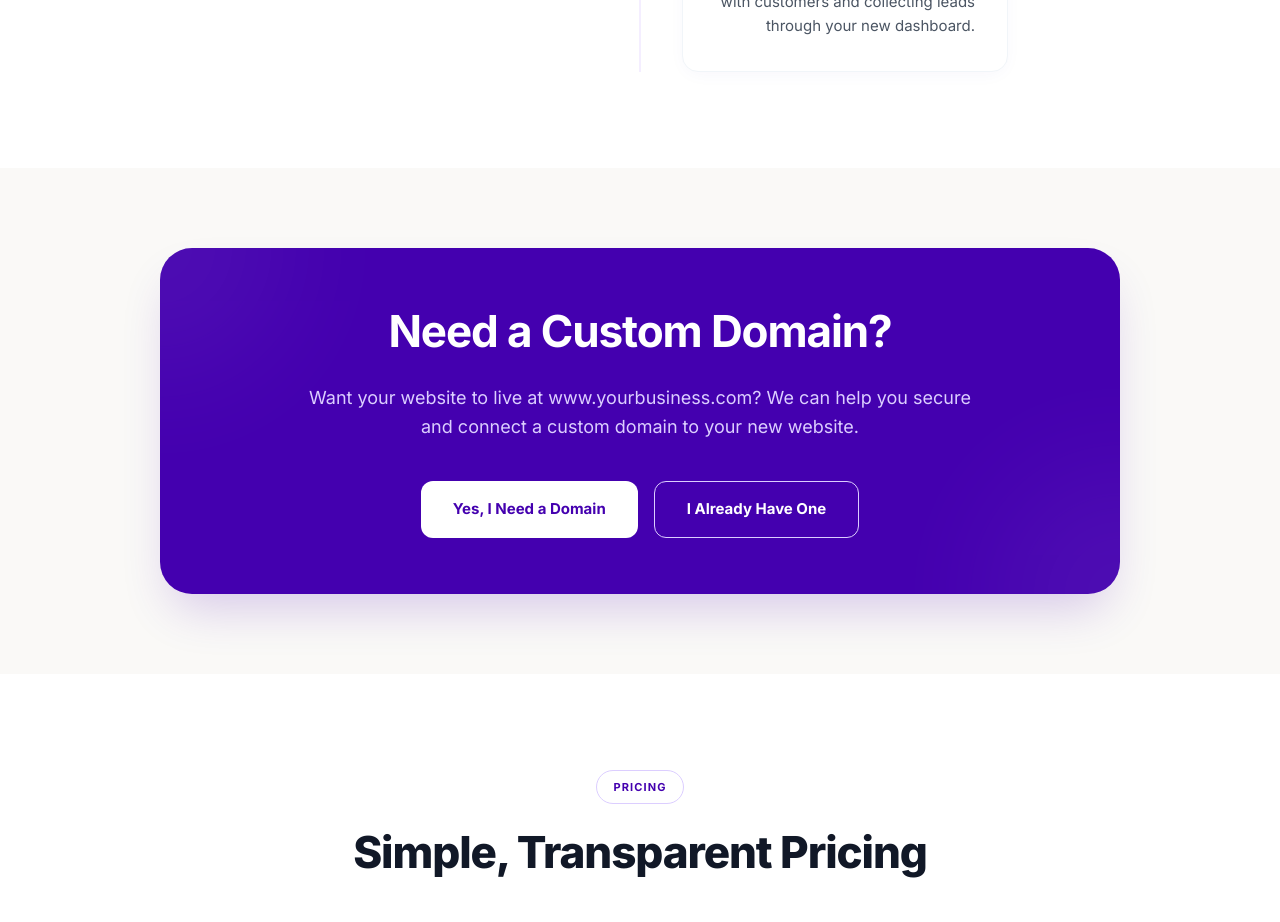
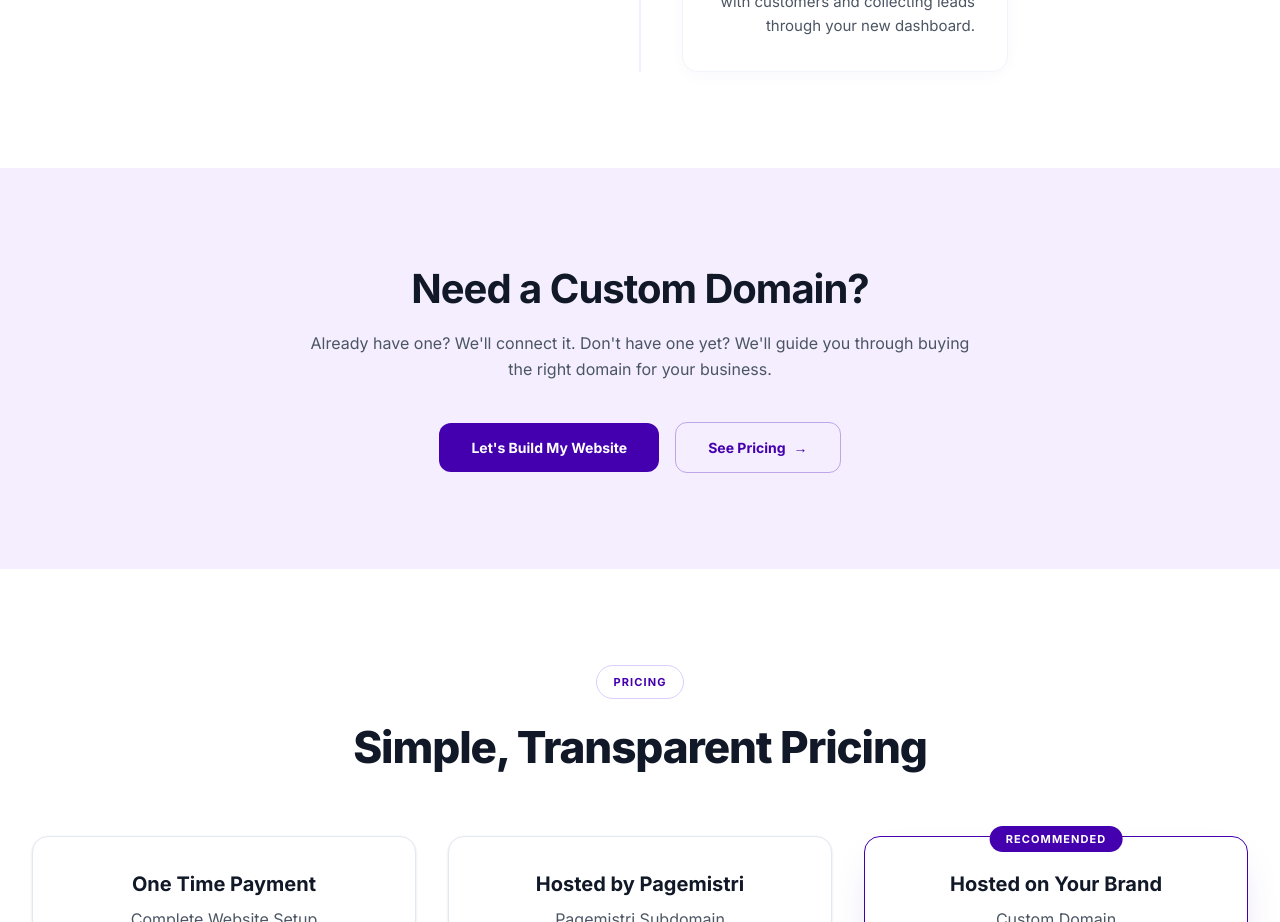
Before and after one commit to zehracodes29/landingpage, a React (Vite) app in the folder pagemistri-landing/: page / in a window 1280 px wide. Shown: the part 4780-5702 px from the top of the page. Built offline with nearby package versions, Linux system fonts and the light colour scheme.

Commit message:
refactor: update DomainCTA component UI, styles, and call-to-action messaging

```diff
--- a/pagemistri-landing/src/components/DomainCTA/DomainCTA.jsx
+++ b/pagemistri-landing/src/components/DomainCTA/DomainCTA.jsx
@@ -3,34 +3,27 @@ import { motion } from 'framer-motion';
 
 const DomainCTA = () => {
   return (
-    <section className="py-20 bg-[#FAF9F7]">
-      <div className="max-w-5xl mx-auto px-6 lg:px-8">
+    <section className="py-24 bg-[#F4EEFF]">
+      <div className="max-w-4xl mx-auto px-6 lg:px-8 text-center">
         <motion.div
-          initial={{ opacity: 0, y: 30 }}
+          initial={{ opacity: 0, y: 20 }}
           whileInView={{ opacity: 1, y: 0 }}
           viewport={{ once: true }}
           transition={{ duration: 0.6 }}
-          className="bg-[#4400AF] rounded-[2rem] p-10 md:p-14 text-center relative overflow-hidden shadow-2xl shadow-[#4400AF]/20"
         >
-          {/* Background Glows */}
-          <div className="absolute top-0 left-0 w-64 h-64 bg-white opacity-5 rounded-full blur-3xl -translate-x-1/2 -translate-y-1/2" />
-          <div className="absolute bottom-0 right-0 w-64 h-64 bg-white opacity-5 rounded-full blur-3xl translate-x-1/2 translate-y-1/2" />
-
-          <div className="relative z-10">
-            <h2 className="text-[32px] md:text-[44px] font-bold text-white tracking-tight leading-tight mb-6">
-              Need a Custom Domain?
-            </h2>
-            <p className="text-[#DCCEFF] text-[18px] max-w-2xl mx-auto mb-10 leading-relaxed">
-              Want your website to live at www.yourbusiness.com? We can help you secure and connect a custom domain to your new website.
-            </p>
-            <div className="flex flex-col sm:flex-row gap-4 justify-center">
-              <button className="px-8 py-4 bg-white text-[#4400AF] font-bold text-[15px] rounded-xl hover:bg-[#F4EEFF] hover:shadow-lg hover:-translate-y-0.5 transition-all duration-300">
-                Yes, I Need a Domain
-              </button>
-              <button className="px-8 py-4 bg-transparent border border-[#DCCEFF] text-white font-bold text-[15px] rounded-xl hover:bg-white/10 transition-all duration-300">
-                I Already Have One
-              </button>
-            </div>
+          <h2 className="text-[32px] md:text-[40px] font-bold text-[#111827] tracking-tight leading-tight mb-4">
+            Need a Custom Domain?
+          </h2>
+          <p className="text-[#4B5563] text-[15px] md:text-[16px] max-w-2xl mx-auto mb-10 leading-relaxed">
+            Already have one? We'll connect it. Don't have one yet? We'll guide you through buying the right domain for your business.
+          </p>
+          <div className="flex flex-col sm:flex-row gap-4 justify-center items-center">
+            <button className="w-full sm:w-auto px-8 py-3.5 bg-[#4400AF] text-white font-bold text-[14px] rounded-xl hover:bg-[#35008a] hover:shadow-lg hover:-translate-y-0.5 transition-all duration-300">
+              Let's Build My Website
+            </button>
+            <button className="w-full sm:w-auto px-8 py-3.5 bg-transparent border border-[#4400AF]/30 text-[#4400AF] font-bold text-[14px] rounded-xl hover:bg-[#4400AF]/5 transition-all duration-300 flex items-center justify-center gap-2">
+              See Pricing <span aria-hidden="true">&rarr;</span>
+            </button>
           </div>
         </motion.div>
       </div>
```
